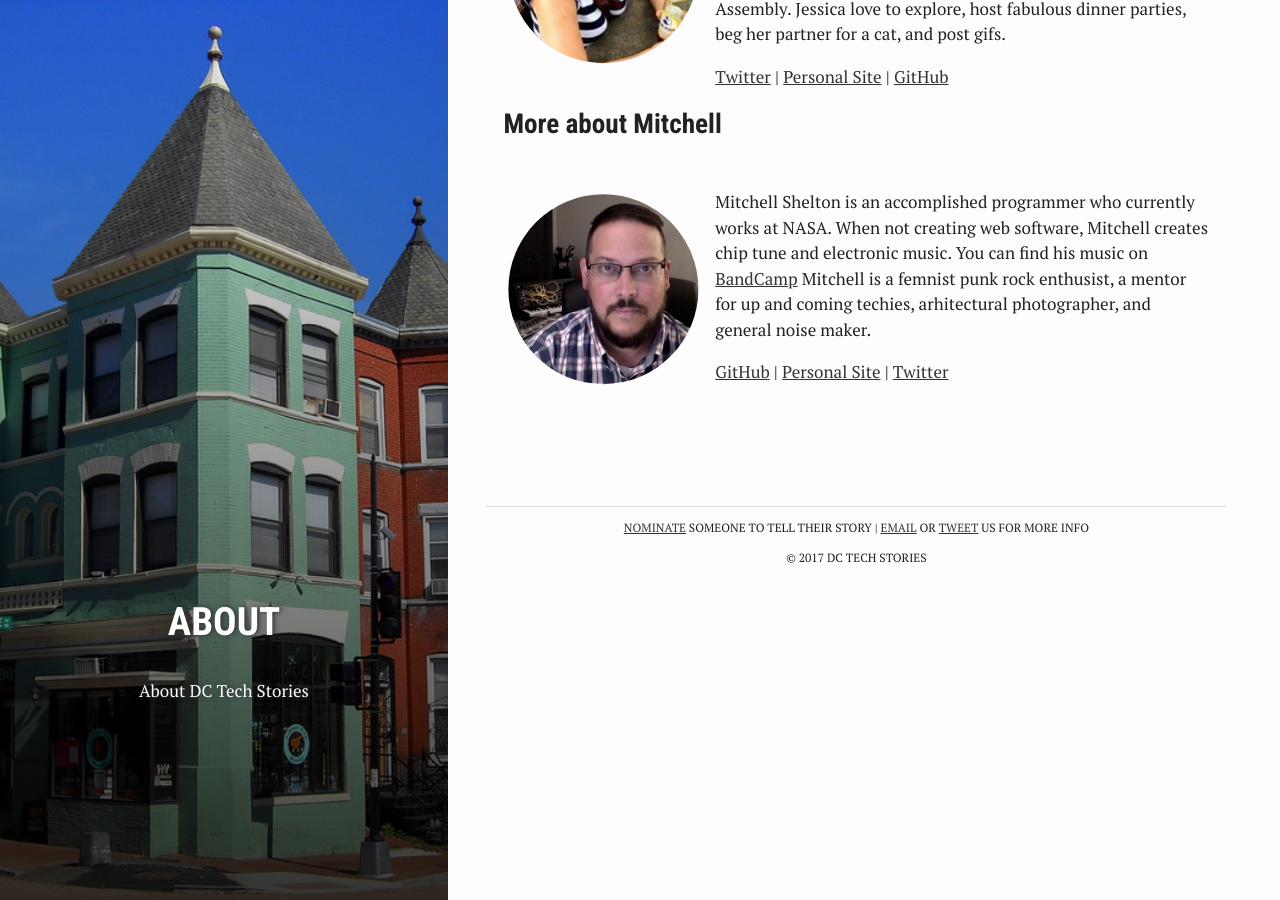
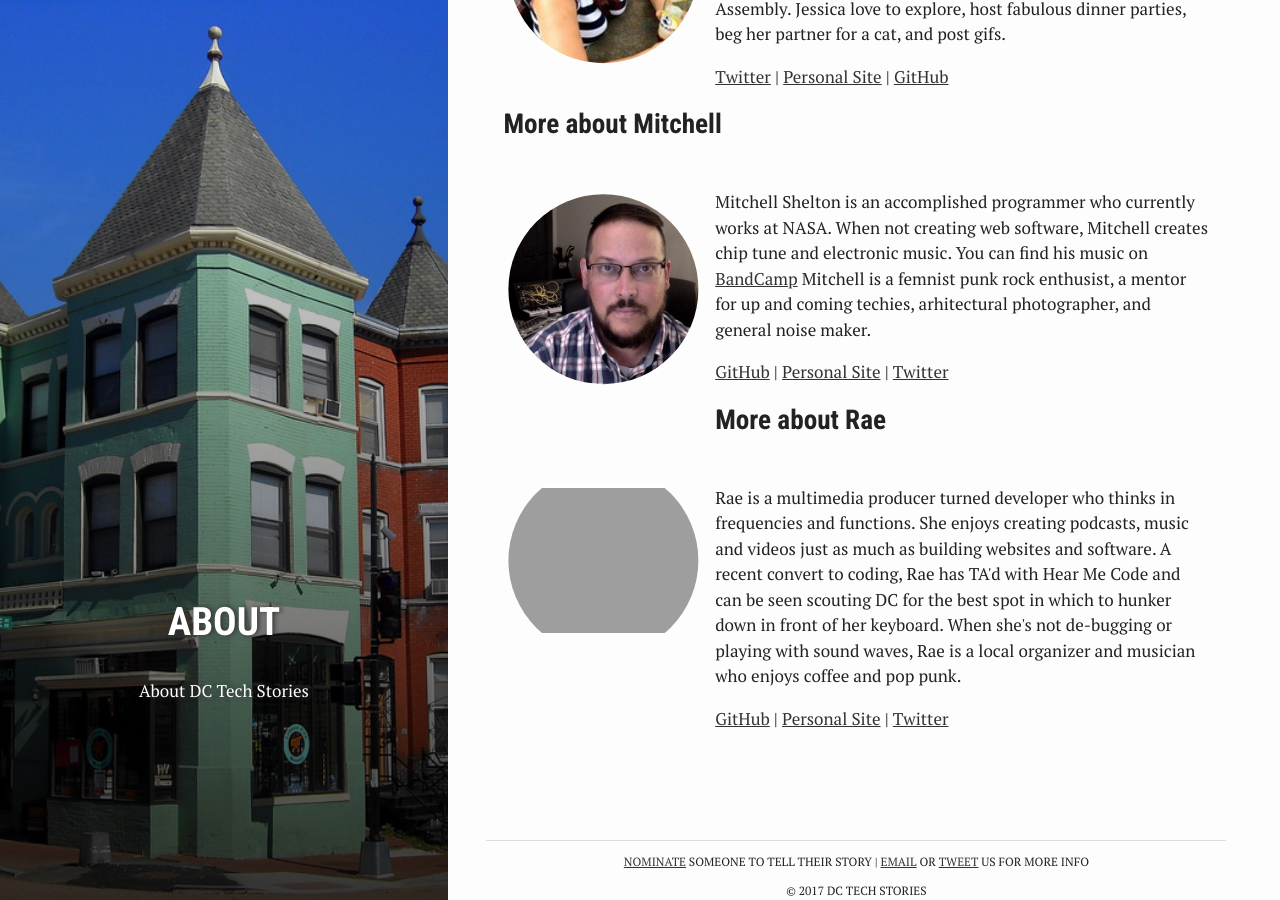
Before and after one commit to sirjessthebrave/dctechstories, a Jekyll site: the page built from about.md, in a window 1280 px wide and 900 px high, scrolled down 516 px. Built offline with Jekyll 4.4.1, drawn with Linux system fonts in a browser that asks for light colours.

Commit message:
addming rae to about

```diff
--- a/about.md
+++ b/about.md
@@ -24,3 +24,10 @@ active: about
   <p>Mitchell Shelton is an accomplished programmer who currently works at NASA. When not creating web software, Mitchell creates chip tune and electronic music. You can find his music on <a href="http://juncmodule.com/">BandCamp</a> Mitchell is a femnist punk rock enthusist, a mentor for up and coming techies, arhitectural photographer, and general noise maker.</p>
   <p><a href="https://github.com/mitchellshelton">GitHub</a> | <a href="http://www.mitchellshelton.com/">Personal Site</a> | <a href="https://twitter.com/MitchellShelton">Twitter</a></p>
 </div>
+
+<h3>More about Rae</h3>
+<div class="about-img-wrapper"><img class="about-img" src="{{site.url}}/assets/images/rae.png"></div>
+<div class="about-text">
+  <p>Rae is a multimedia producer turned developer who thinks in frequencies and functions. She enjoys creating podcasts, music and videos just as much as building websites and software. A recent convert to coding, Rae has TA'd with Hear Me Code and can be seen scouting DC for the best spot in which to hunker down in front of her keyboard. When she's not de-bugging or playing with sound waves, Rae is a local organizer and musician who enjoys coffee and pop punk.</p>
+  <p><a href="https://github.com/rudietuesdays/">GitHub</a> | <a href="http://raegaines.com">Personal Site</a> | <a href="https://twitter.com/rudietoos">Twitter</a></p>
+</div>
```
